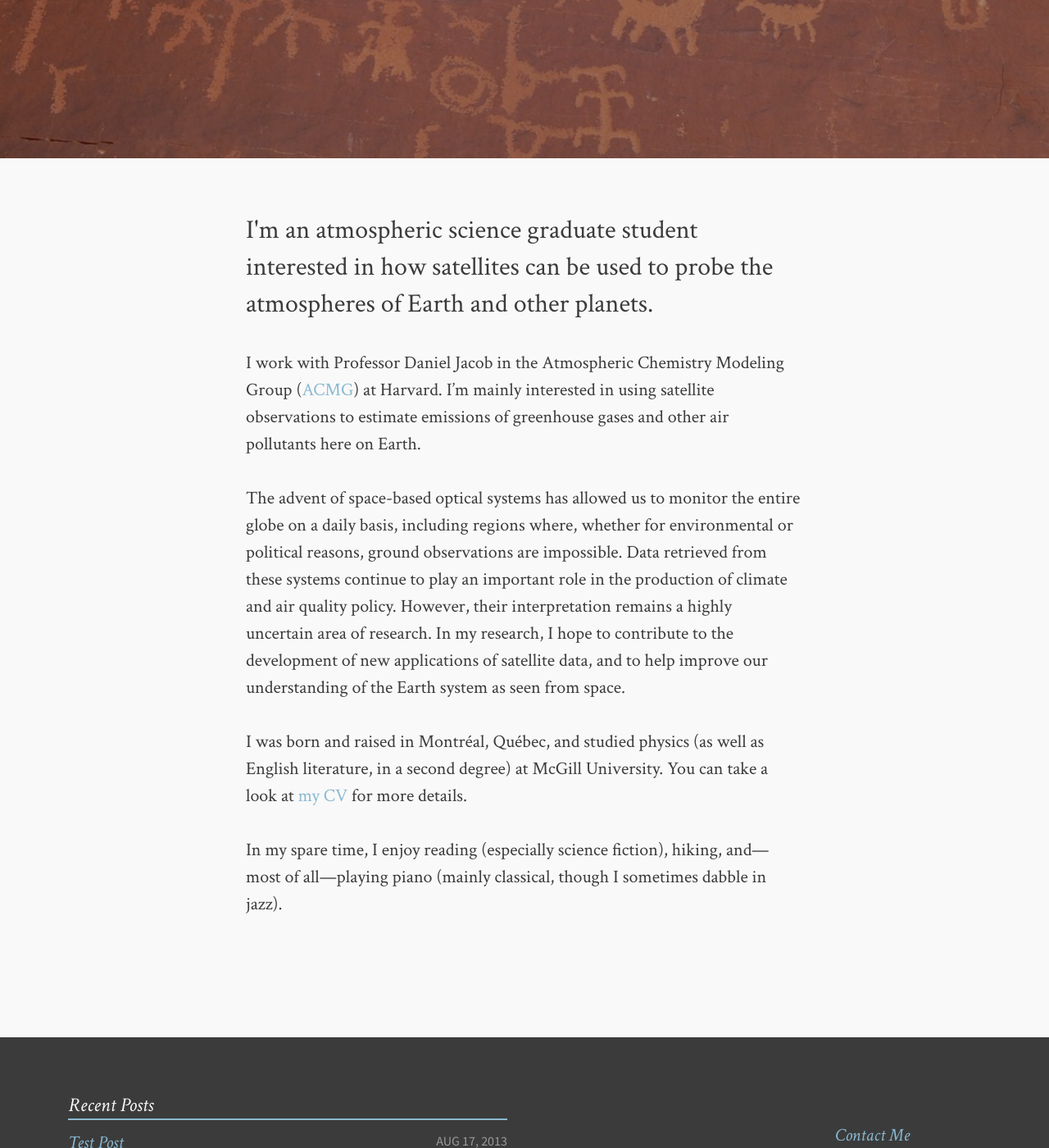
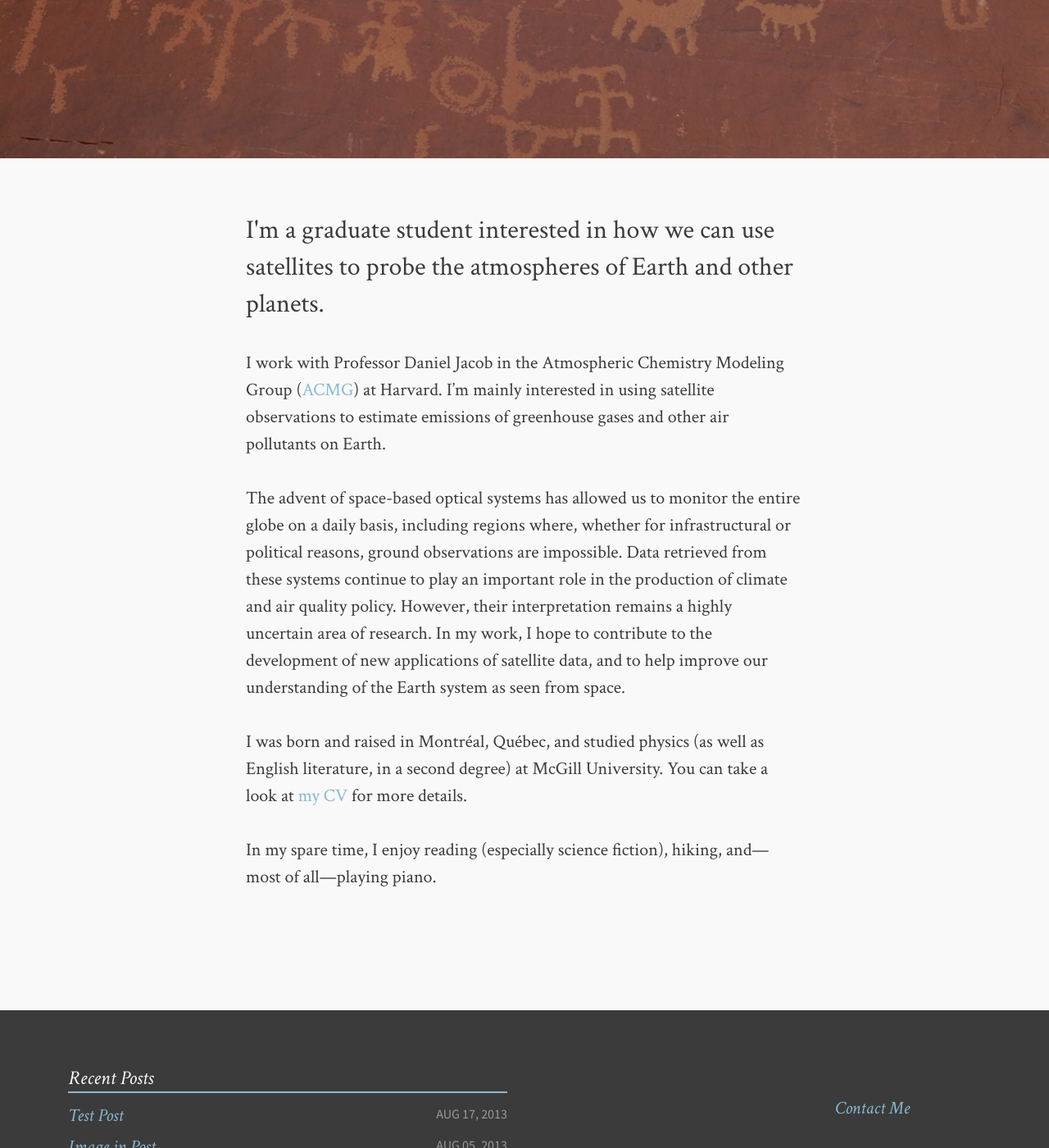
Before and after one commit to djvaron/djvaron.github.io, a Jekyll site: the page built from about.md, in a window 1280 px wide and 1400 px high, scrolled down 357 px. Shown: the whole window at 82% size. Built offline with Jekyll 4.4.1, drawn with Linux system fonts in a browser that asks for light colours.

Commit message:
edit about

```diff
--- a/about.md
+++ b/about.md
@@ -2,16 +2,16 @@
 layout: page
 permalink: /about/index.html
 title: About
-description: I'm an atmospheric science graduate student interested in how satellites can be used to probe the atmospheres of Earth and other planets.
+description: I'm a graduate student interested in how we can use satellites to probe the atmospheres of Earth and other planets.
 tags: [about]
 image:
   feature: about.JPG
 ---
 
-I work with Professor Daniel Jacob in the Atmospheric Chemistry Modeling Group ([ACMG](http://acmg.seas.harvard.edu/)) at Harvard. I'm mainly interested in using satellite observations to estimate emissions of greenhouse gases and other air pollutants here on Earth.
+I work with Professor Daniel Jacob in the Atmospheric Chemistry Modeling Group ([ACMG](http://acmg.seas.harvard.edu/)) at Harvard. I'm mainly interested in using satellite observations to estimate emissions of greenhouse gases and other air pollutants on Earth.
 
-The advent of space-based optical systems has allowed us to monitor the entire globe on a daily basis, including regions where, whether for environmental or political reasons, ground observations are impossible. Data retrieved from these systems continue to play an important role in the production of climate and air quality policy. However, their interpretation remains a highly uncertain area of research. In my research, I hope to contribute to the development of new applications of satellite data, and to help improve our understanding of the Earth system as seen from space.
+The advent of space-based optical systems has allowed us to monitor the entire globe on a daily basis, including regions where, whether for infrastructural or political reasons, ground observations are impossible. Data retrieved from these systems continue to play an important role in the production of climate and air quality policy. However, their interpretation remains a highly uncertain area of research. In my work, I hope to contribute to the development of new applications of satellite data, and to help improve our understanding of the Earth system as seen from space.
 
 I was born and raised in Montr&#233;al, Qu&#233;bec, and studied physics (as well as English literature, in a second degree) at McGill University. You can take a look at <a href="{{ site.url }}/cv.pdf">my CV</a> for more details.
 
-In my spare time, I enjoy reading (especially science fiction), hiking, and---most of all---playing piano (mainly classical, though I sometimes dabble in jazz).
+In my spare time, I enjoy reading (especially science fiction), hiking, and---most of all---playing piano.
```
